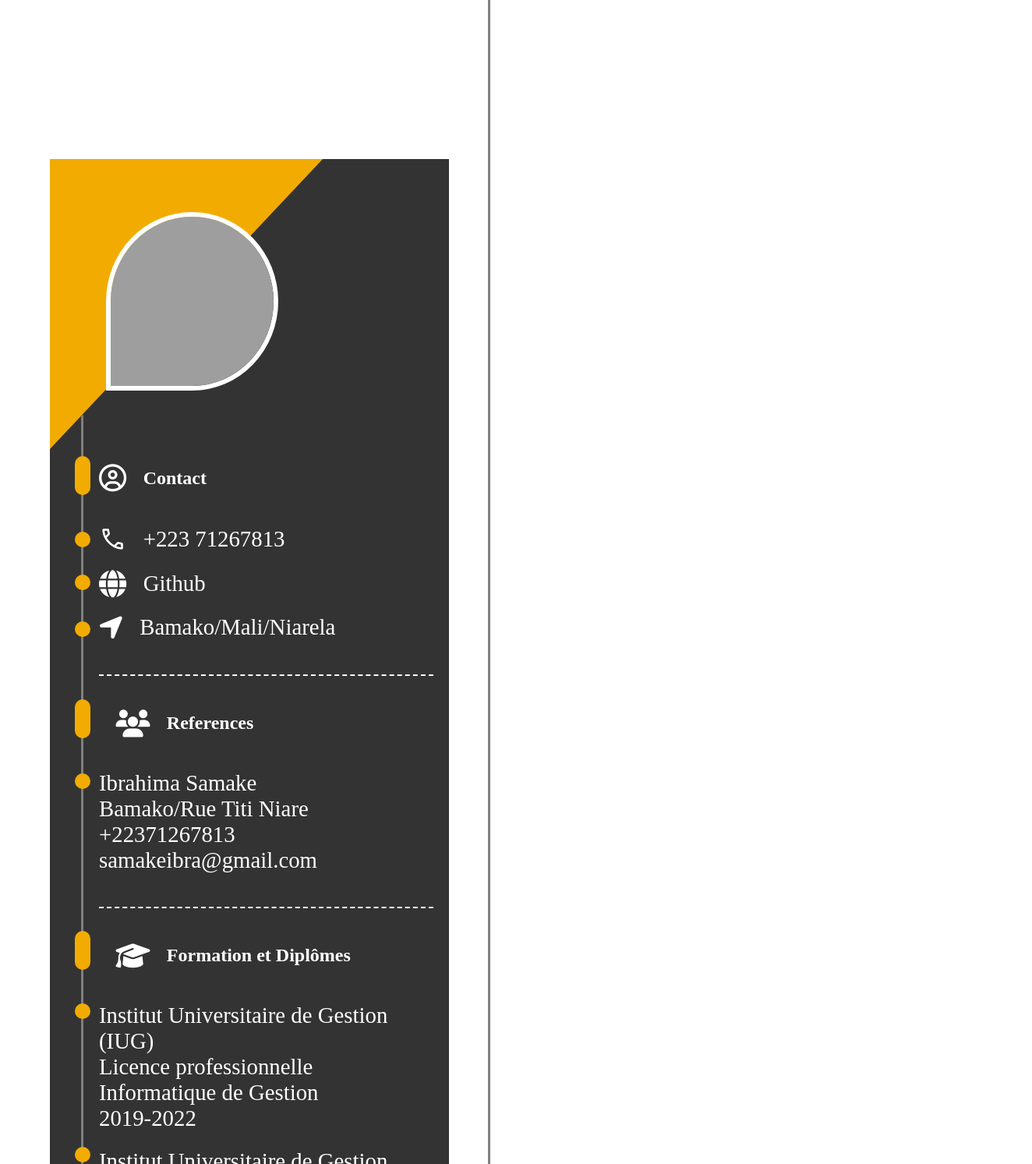
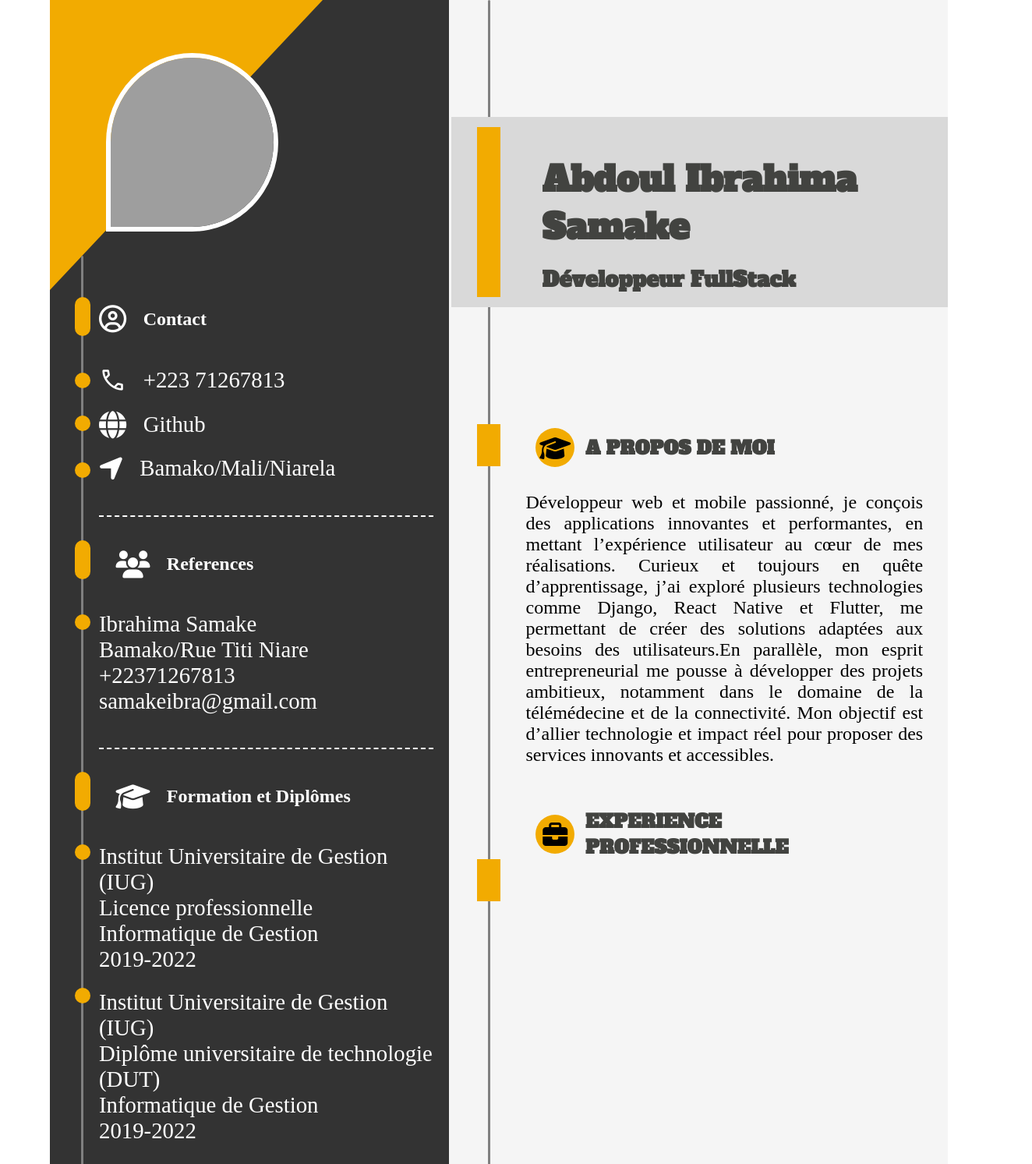
Before and after one commit to Abdoul03/maquetteInteractive, a plain HTML site: page cv.html in a window 1280 px wide. Shown: the top 1493 px of the page at 78% size, 1324 px wide, since content can reach past the window. Drawn offline with nearby package versions, Linux system fonts and the light colour scheme; grey boxes are pictures that could not be loaded.

Commit message:
rightPreqOK

```diff
--- a/cv.html
+++ b/cv.html
@@ -90,10 +90,35 @@
         </section>
       </div>
       <div class="right">
-        <div class="eleleft">
-          <div class="ligne-verticaler"></div>
+        <!-- <div class="eleleft"> -->
+          <div class="ligne-verticaler">
+            <div class="regright"></div>
+            <div class="regright1"></div>
+            <div class="regright2"></div>
+
+          </div>
+        <!-- </div> -->
+        <div class="eleright">
+          <div class="nom">
+            <h1>Abdoul Ibrahima <br> Samake <br><span>Développeur FullStack</span> </h1>
+          </div>
+          <div class="formation">
+            <div class="cercle">
+              <i class="fa fa-graduation-cap " aria-hidden="true"></i>
+            </div>
+            <h2 class="text">A PROPOS DE MOI</h2>
+          </div>
+          <p class="desc">
+            Développeur web et mobile passionné, je conçois des applications innovantes et performantes, en mettant l’expérience utilisateur au cœur de mes réalisations. Curieux et toujours en quête d’apprentissage, j’ai exploré plusieurs technologies comme Django, React Native et Flutter, me permettant de créer des solutions adaptées aux besoins des utilisateurs.En parallèle, mon esprit entrepreneurial me pousse à développer des projets ambitieux, notamment dans le domaine de la télémédecine et de la connectivité. Mon objectif est d’allier technologie et impact réel pour proposer des services innovants et accessibles.
+          </p>
+
+          <div class="exp">
+            <div class="cercle">
+              <i class="fa fa-briefcase" aria-hidden="true"></i>
+            </div>
+            <h2 class="text">EXPERIENCE <br> PROFESSIONNELLE</h2>
+          </div>
         </div>
-        <div class="eleright"></div>
       </div>
     </div>
     <script src="script.js"></script>
--- a/style.css
+++ b/style.css
@@ -1,8 +1,14 @@
 * {
   margin: 0;
+  /* padding: 0; */
   box-sizing: border-box;
+  /* height: 100%; */
+  /* width: 100%; */
 }
-
+@font-face {
+  font-family: Alfa;
+  src: url(./assets/AlfaSlabOne-Regular.ttf);
+}
 body #cvhome {
   background-color: rgb(51, 51, 51);
 }
@@ -50,19 +56,23 @@ body #cvhome {
 .contenerCV {
   display: flex;
   justify-content: center;
-  align-items: center;
+  /* align-items: center; */
   flex-direction: row;
+  /* min-height: auto; */
   /* margin-top: 3%; */
 }
 .left {
   width: 40%;
+  display: flex;
+  flex-direction: column;
   background-color: rgb(51, 51, 51);
 }
 .right {
+  /* height: 100vh; */
   width: 50%;
   display: flex;
   flex-direction: row;
-  background-color: white;
+  background-color: #F5F5F5;
 }
 .triangle {
   /* position: absolute; */
@@ -244,8 +254,101 @@ body #cvhome {
   background-color: grey;
   position: relative;
   left: 50px;
-  top: -206px;
+  /* top: -206px; */
   display: flex;
   align-items: center;
   justify-content: center;
 }
+
+.regright{
+  width: 30px;
+  background-color: rgb(242, 171, 1);
+  height: 8%;
+  position: absolute;
+  top: 6%;
+  z-index: 1;
+}
+.regright1{
+  width: 30px;
+  background-color: rgb(242, 171, 1);
+  height: 2%;
+  position: absolute;
+  top: 20%;
+}
+.regright2{
+  width: 30px;
+  background-color: rgb(242, 171, 1);
+  height: 2%;
+  position: absolute;
+  top: 40.5%;
+}
+.nom{
+  display: flex;
+  width: 100%;
+  height: 9%;
+  justify-content: center;
+  position: relative;
+  top: 5.5%;
+  background-color: #D9D9D9;
+}
+.formation{
+  display: flex;
+  position: relative;
+  align-items: center;
+  left: 17%;
+  top: 11.5%;
+}
+.nom h1{
+  position: relative;
+  top: 50px;
+  color: #424340;
+  font-family: Alfa;
+  font-size: 2.8rem;
+}
+.nom h1 span{
+  font-size: 27px;
+  font-weight: 40%;
+}
+.eleright{
+  display: flex;
+  flex-direction: column;
+  width: 100%;
+}
+.cercle{
+  background-color: #f2ab01;
+  width: 50px;
+  height: 50px;
+  border-radius: 50%;
+  position: absolute;
+
+}
+.cercle i {
+  font-size: 200%;
+  display: flex;
+  position: relative;
+  top: 20%;
+  justify-content: center;
+  text-align: center;
+
+}
+ .text{
+  margin-left: 10%;
+  font-family: Alfa;
+  color: #424340;
+}
+.desc{
+  position: relative;
+  top: 13%;
+  left: 15%;
+  width: 80%;
+  text-align: justify;
+  font-size: 1.5rem;
+
+}
+.exp{
+  display:flex ;
+  position: relative;
+  align-items: center;
+  left: 17%;
+  top: 15%;
+}
```
Also changed, not shown: assets/AlfaSlabOne-Regular.ttf (added), 1 other file.
